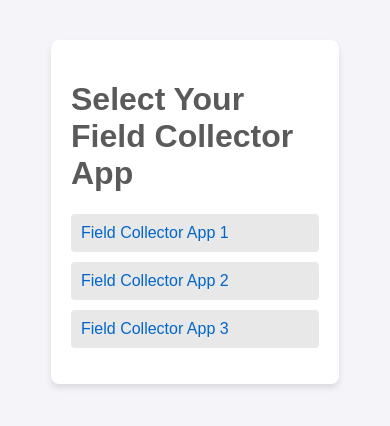
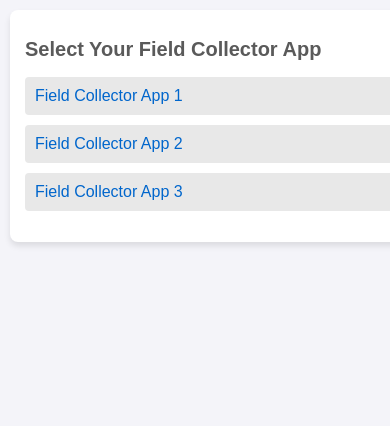
Before and after one commit to mckeont/Geofield-Collector-Apps, a plain HTML site: page index.html in a window 390 px wide. Drawn offline with Linux system fonts and the light colour scheme.

Commit message:
Update index.html

```diff
--- a/index.html
+++ b/index.html
@@ -7,12 +7,13 @@
     <style>
         body {
             font-family: Arial, sans-serif;
-            margin: 40px;
+            margin: 20px;
             background: #f4f4f9;
             color: #333;
         }
         .container {
-            width: 80%;
+            width: 100%;
+            max-width: 600px; /* Ensures the container is not too wide on larger screens */
             margin: auto;
             padding: 20px;
             background: white;
@@ -21,6 +22,7 @@
         }
         h1 {
             color: #5a5a5a;
+            font-size: 24px; /* Larger font for better readability */
         }
         ul {
             list-style-type: none;
@@ -35,9 +37,26 @@
         a {
             text-decoration: none;
             color: #0066cc;
+            display: block; /* Makes the entire list item clickable */
+            font-size: 18px; /* Larger font for easier clicking on mobile */
         }
         a:hover {
             text-decoration: underline;
+        }
+        /* Responsive adjustments */
+        @media (max-width: 600px) {
+            body {
+                margin: 10px;
+            }
+            .container {
+                padding: 15px;
+            }
+            h1 {
+                font-size: 20px;
+            }
+            a {
+                font-size: 16px;
+            }
         }
     </style>
 </head>
```
